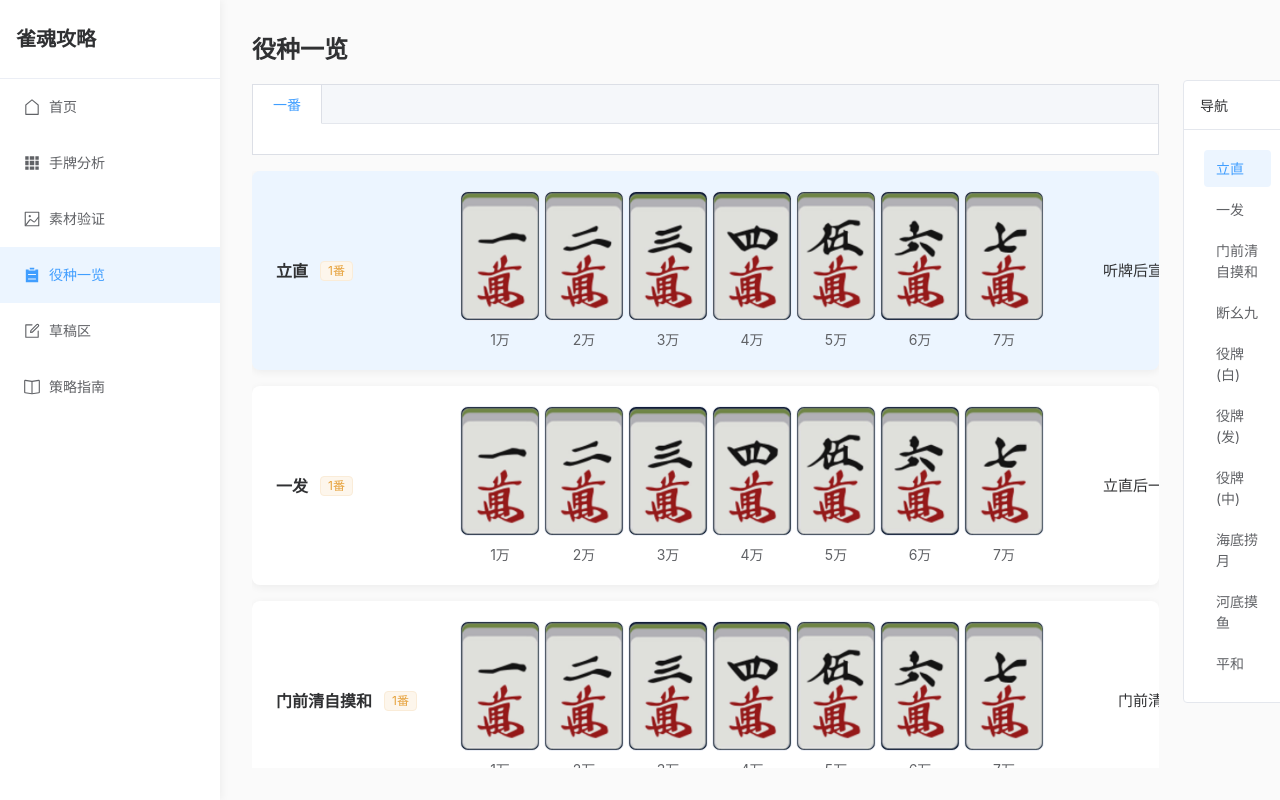
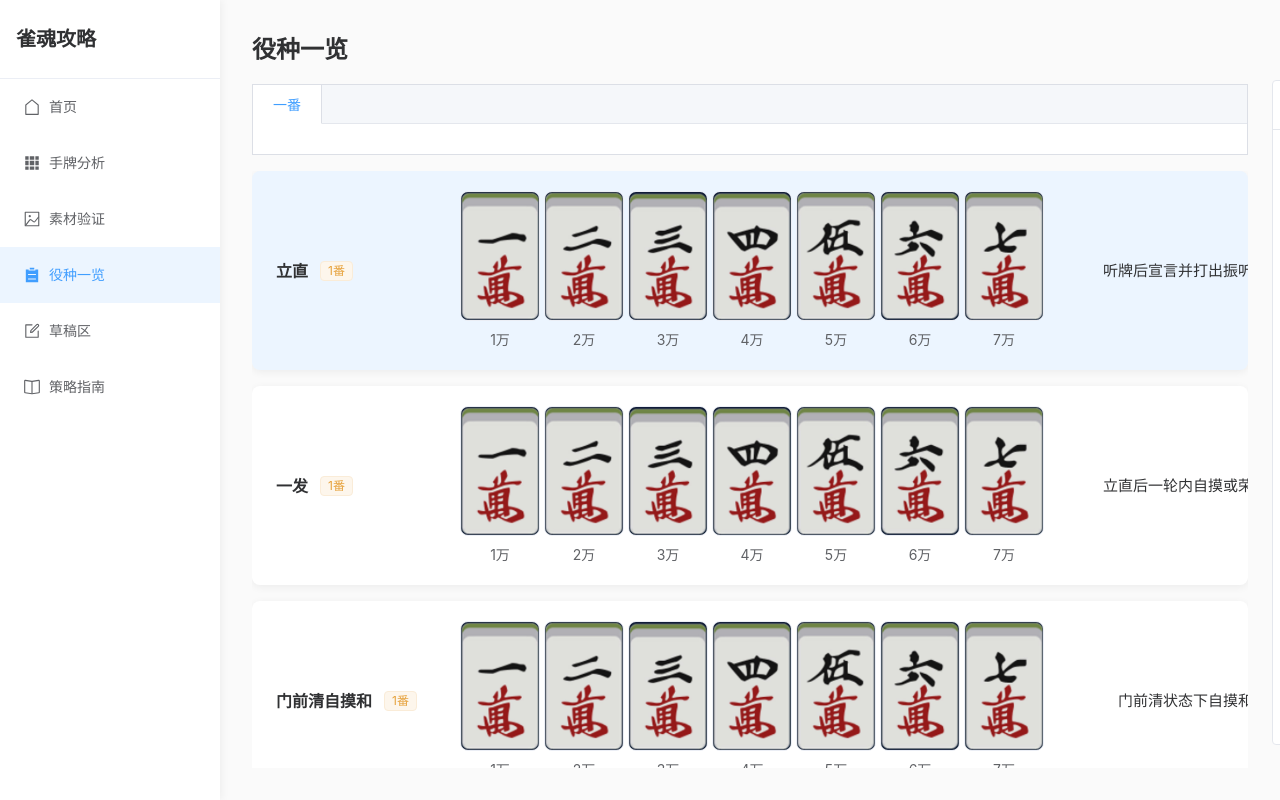
Before and after one commit to ThymeD/learnMajSoul, a Vue app: page /yaku in a window 1280 px wide. Built offline with nearby package versions, Linux system fonts and the light colour scheme.

Commit message:
优化布局：中间区域更宽，导航靠右

```diff
--- a/src/views/YakuView.vue
+++ b/src/views/YakuView.vue
@@ -101,7 +101,7 @@ const scrollToYaku = (id: string) => {
 <template>
   <div class="yaku-page">
     <el-row :gutter="24">
-      <el-col :span="21" class="main-col">
+      <el-col :span="23" class="main-col">
         <div class="sticky-header">
           <h2>役种一览</h2>
           <el-tabs type="border-card" class="yaku-tabs">
@@ -133,7 +133,7 @@ const scrollToYaku = (id: string) => {
           </div>
         </div>
       </el-col>
-      <el-col :span="3">
+      <el-col :span="1">
         <el-affix :offset="80">
           <el-card class="nav-card" shadow="never">
             <template #header>
@@ -248,6 +248,8 @@ const scrollToYaku = (id: string) => {
 .nav-card {
   position: sticky;
   top: 80px;
+  width: 100px;
+  margin-left: auto;
 }
 
 .nav-card :deep(.el-card__header) {
```
